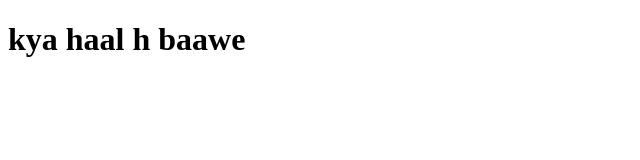
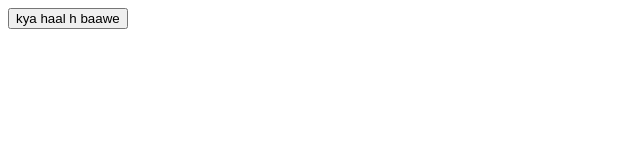
Before and after one commit to Abhishek-IITP/javaScript, a website: page STUDY/prototype/index.html in a window 1280 px wide. Shown: the whole page, without its empty margins (0-640 px from the left). Drawn offline with Linux system fonts and the light colour scheme.

Commit message:
new commit

```diff
--- a/STUDY/prototype/index.html
+++ b/STUDY/prototype/index.html
@@ -6,7 +6,7 @@
     <title>Document</title>
 </head>
 <body>
-    <h1>kya haal h baawe</h1>
+    <button id="heading">kya haal h baawe</button>
     <script src="script.js"></script>
  </body>
 </html>
```
